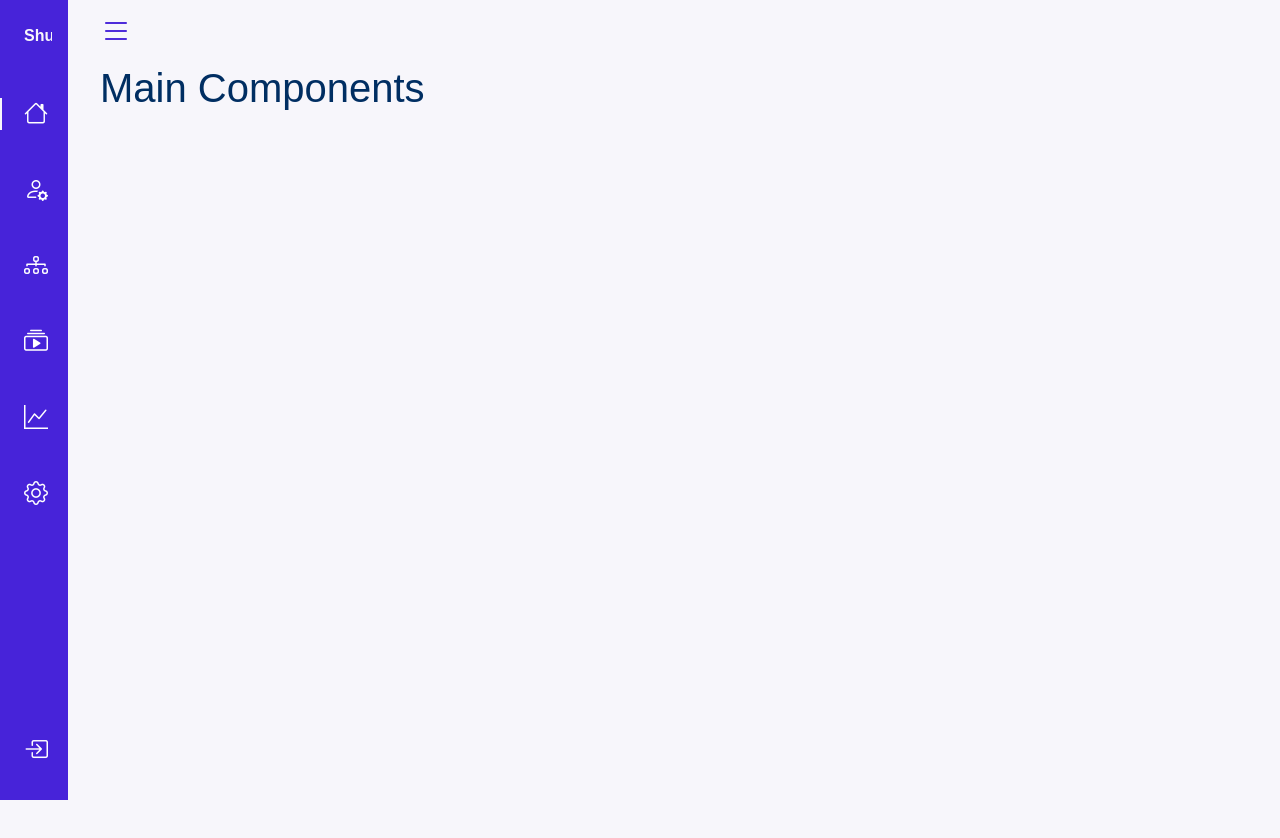
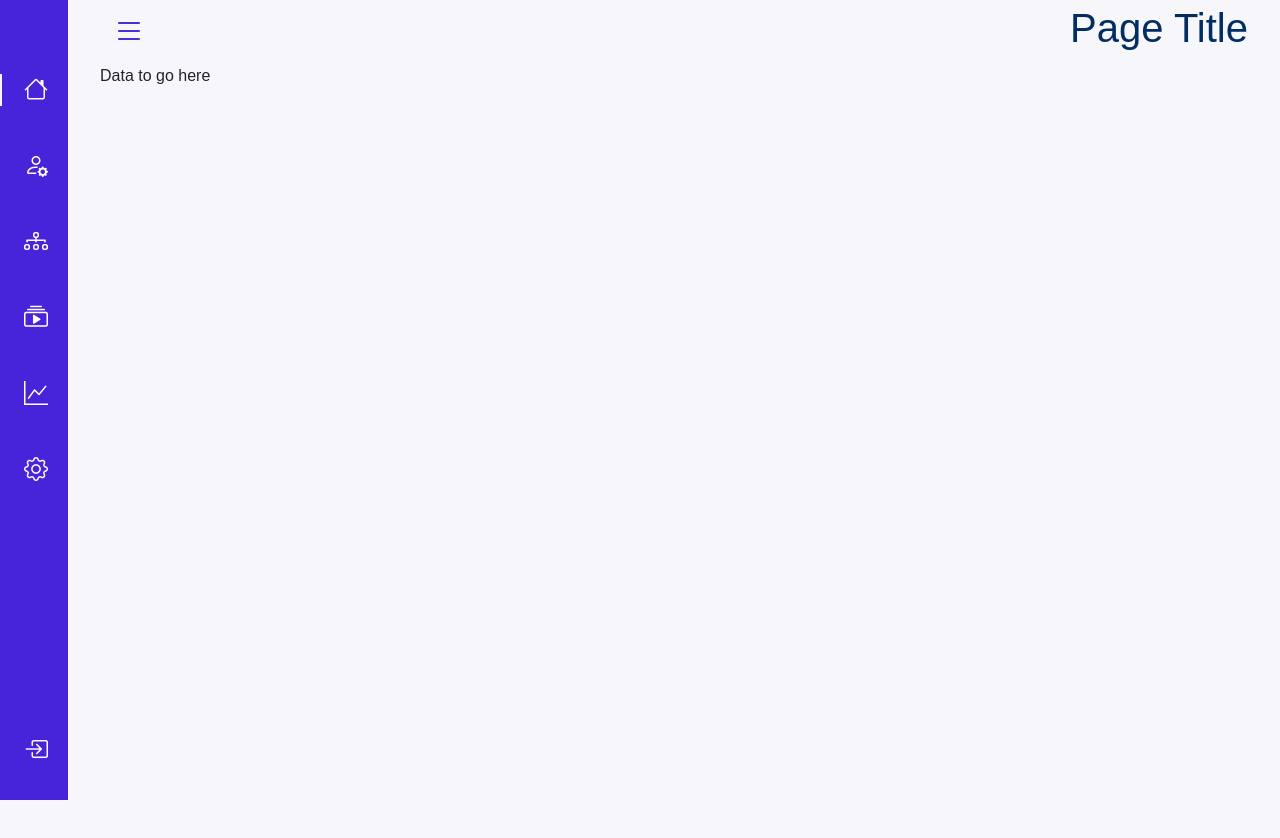
Before and after one commit to damianryann/shuttle-ui, a React (Create React App) app: page / in a window 1280 px wide. Shown: the top 838 px of the page. Built offline with nearby package versions, Linux system fonts and the light colour scheme; no server answers.

Commit message:
Adding server support

```diff
--- a/package.json
+++ b/package.json
@@ -15,6 +15,8 @@
     "bootstrap": "^5.2.0-beta1",
     "bootstrap-icons": "^1.10.2",
     "clsx": "^1.1.1",
+    "cors": "^2.8.5",
+    "express": "^4.18.2",
     "gh-pages": "^4.0.0",
     "react": "^18.1.0",
     "react-dom": "^18.1.0",
@@ -29,6 +31,7 @@
   },
   "scripts": {
     "start": "react-scripts start",
+    "start-server": "node server.js",
     "build": "react-scripts build",
     "test": "react-scripts test",
     "eject": "react-scripts eject",
@@ -53,5 +56,6 @@
       "last 1 safari version"
     ]
   },
-  "homepage": "."
+  "homepage": ".",
+  "main": "index.js"
 }
--- a/src/containers/App/App.tsx
+++ b/src/containers/App/App.tsx
@@ -1,12 +1,22 @@
-import React, { FunctionComponent, useState } from 'react';
+import React, { FunctionComponent, useEffect, useState } from 'react';
 import classNames from 'clsx';
 
 import { Navigation } from '../../elements';
 
 import './App.scss';
+import axios from 'axios';
 
-const App: FunctionComponent<AppProps> = data => {
+const App: FunctionComponent = () => {
   const [toggle, setToggle] = useState<boolean>(false);
+  const [appData, setData] = useState({});
+
+  useEffect(() => {
+    axios
+      .get('http://localhost:8080/static/api/config.json')
+      .then(response => {
+        setData(response.data);
+      });
+  }, []);
 
   return (
     <div
@@ -16,25 +26,17 @@ const App: FunctionComponent<AppProps> = data => {
       <Navigation
         toggle={toggle}
         setToggle={setToggle}
-        configuration={data}
+        data={appData}
       />
       <div
         className={classNames({
           'vh-h-100': true
         })}
       >
-        <h1>Main Components</h1>
+        <main>Data to go here</main>
       </div>
     </div>
   );
 };
 
-export interface AppConfig {
-  site: string;
-}
-
-export interface AppProps {
-  data: AppConfig;
-}
-
 export default App;
--- a/src/elements/Navigation/Navigation.scss
+++ b/src/elements/Navigation/Navigation.scss
@@ -0,0 +1,123 @@
+@import '../../styles/index.scss';
+
+.header {
+  width: 100%;
+  height: var(--header-height);
+  position: fixed;
+  top: 0;
+  left: 0;
+  display: flex;
+  align-items: center;
+  justify-content: space-between;
+  padding: 0 1rem;
+  background-color: var(--white-color);
+  z-index: var(--z-fixed);
+  transition: 0.5s;
+
+  .header-toggle {
+    color: var(--first-color);
+    font-size: 1.5rem;
+    cursor: pointer;
+
+    &:hover {
+      border: unset;
+    }
+
+    &:focus {
+      border: 2px solid var(--first-color);
+    }
+  }
+}
+
+.left-nav {
+  position: fixed;
+  top: 0;
+  left: -30%;
+  width: var(--nav-width);
+  height: 100vh;
+  background-color: var(--first-color);
+  padding: 0.5rem 1rem 0 0;
+  transition: 0.5s;
+  z-index: var(--z-fixed);
+
+  .nav {
+    height: 100%;
+    display: flex;
+    flex-direction: column;
+    justify-content: space-between;
+    overflow: hidden;
+  }
+
+  .nav-logo,
+  .nav-link {
+    display: grid;
+    grid-template-columns: max-content max-content;
+    align-items: center;
+    column-gap: 1rem;
+    padding: 0.5rem 0 0.5rem 1.5rem;
+  }
+
+  .nav-logo {
+    margin-bottom: 2rem;
+  }
+
+  .nav-logo-icon {
+    font-size: 1.25rem;
+    color: var(--white-color);
+  }
+
+  .nav-logo-name {
+    color: var(--white-color);
+    font-weight: 700;
+  }
+
+  .nav-link {
+    position: relative;
+    color: var(--first-color-light);
+    margin-bottom: 1.5rem;
+    transition: 0.3s;
+
+    &:hover {
+      color: var(--white-color);
+    }
+  }
+
+  .nav-icon {
+    font-size: 1.25rem;
+  }
+}
+
+.show {
+  left: 0;
+}
+
+.active {
+  color: var(--white-color);
+}
+
+.active {
+  &::before {
+    content: '';
+    position: absolute;
+    left: 0;
+    width: 2px;
+    height: 32px;
+    background-color: var(--white-color);
+  }
+}
+
+@media screen and (min-width: 768px) {
+  .header {
+    height: calc(var(--header-height) + 1rem);
+    padding: 0 2rem 0 calc(var(--nav-width) + 2rem);
+  }
+
+  .left-nav {
+    left: 0;
+    padding: 1rem 1rem 0 0;
+  }
+
+  .show {
+    width: calc(var(--nav-width) + 156px);
+  }
+}
--- a/src/elements/Navigation/Navigation.tsx
+++ b/src/elements/Navigation/Navigation.tsx
@@ -1,27 +1,29 @@
 import React, { FunctionComponent, Fragment } from 'react';
 
 import classNames from 'clsx';
-import { AppProps } from '../../containers/App/App';
+
+import './Navigation.scss';
 
 const Navigation: FunctionComponent<NavigationProps> = ({
   toggle,
   setToggle,
-  configuration
+  data
 }) => {
-  const { data } = configuration;
-  const { site } = data;
+  const { siteName } = data;
 
   return (
     <Fragment>
       <header
         className={classNames({
           header: true,
-          'body-pd': toggle
+          'body-pd': toggle,
+          'py-2': true
         })}
         id="shuttle-header"
       >
-        <div
-          className="header-toggle"
+        <button
+          type="button"
+          className="btn header-toggle"
           onClick={() => setToggle(!toggle)}
         >
           <i
@@ -29,7 +31,8 @@ const Navigation: FunctionComponent<NavigationProps> = ({
               !toggle ? 'bi-list' : 'bi-x'
             } text-dark fs-2`}
           />
-        </div>
+        </button>
+        <h1>Page Title</h1>
       </header>
       <div
         className={classNames({
@@ -41,7 +44,7 @@ const Navigation: FunctionComponent<NavigationProps> = ({
         <nav className="nav">
           <div>
             <a href="/#" className="nav-logo">
-              <span className="nav-logo-name">{site}</span>
+              <span className="nav-logo-name">{siteName}</span>
             </a>
             <div className="nav-list">
               <a href="/#" className="nav-link active">
@@ -83,7 +86,7 @@ const Navigation: FunctionComponent<NavigationProps> = ({
 export interface NavigationProps {
   toggle: boolean;
   setToggle: Function;
-  configuration: AppProps;
+  data: any;
 }
 
 export default Navigation;
--- a/src/index.tsx
+++ b/src/index.tsx
@@ -7,20 +7,13 @@ import reportWebVitals from './reportWebVitals';
 import 'bootstrap-icons/font/bootstrap-icons.css';
 import './styles/index.scss';
 
-/**
- * This should come from an API - DR
- */
-export const configData = {
-  site: 'Shuttle UI'
-};
-
 const root = ReactDOM.createRoot(
   document.getElementById('root') as HTMLElement
 );
 
 root.render(
   <StrictMode>
-    <App data={configData} />
+    <App />
   </StrictMode>
 );
 
--- a/src/styles/index.scss
+++ b/src/styles/index.scss
@@ -9,7 +9,7 @@
 @import '~bootstrap/scss/functions';
 @import '~bootstrap/scss/variables';
 @import '~bootstrap/scss/mixins';
-@import "~bootstrap/scss/maps";
+@import '~bootstrap/scss/maps';
 @import '~bootstrap/scss/utilities';
 @import '~bootstrap/scss/helpers';
 @import '~bootstrap/scss/utilities/api';
@@ -127,102 +127,6 @@ h3 span {
   top: -200px;
 }
 
-.header {
-  width: 100%;
-  height: var(--header-height);
-  position: fixed;
-  top: 0;
-  left: 0;
-  display: flex;
-  align-items: center;
-  justify-content: space-between;
-  padding: 0 1rem;
-  background-color: var(--white-color);
-  z-index: var(--z-fixed);
-  transition: 0.5s;
-
-  .header-toggle {
-    color: var(--first-color);
-    font-size: 1.5rem;
-    cursor: pointer;
-  }
-}
-
-.left-nav {
-  position: fixed;
-  top: 0;
-  left: -30%;
-  width: var(--nav-width);
-  height: 100vh;
-  background-color: var(--first-color);
-  padding: 0.5rem 1rem 0 0;
-  transition: 0.5s;
-  z-index: var(--z-fixed);
-
-  .nav {
-    height: 100%;
-    display: flex;
-    flex-direction: column;
-    justify-content: space-between;
-    overflow: hidden;
-  }
-
-  .nav-logo,
-  .nav-link {
-    display: grid;
-    grid-template-columns: max-content max-content;
-    align-items: center;
-    column-gap: 1rem;
-    padding: 0.5rem 0 0.5rem 1.5rem;
-  }
-
-  .nav-logo {
-    margin-bottom: 2rem;
-  }
-
-  .nav-logo-icon {
-    font-size: 1.25rem;
-    color: var(--white-color);
-  }
-
-  .nav-logo-name {
-    color: var(--white-color);
-    font-weight: 700;
-  }
-
-  .nav-link {
-    position: relative;
-    color: var(--first-color-light);
-    margin-bottom: 1.5rem;
-    transition: 0.3s;
-
-    &:hover {
-      color: var(--white-color);
-    }
-  }
-
-  .nav-icon {
-    font-size: 1.25rem;
-  }
-}
-
-.show {
-  left: 0;
-}
-
-.active {
-  color: var(--white-color);
-}
-
-.active::before {
-  content: '';
-  position: absolute;
-  left: 0;
-  width: 2px;
-  height: 32px;
-  background-color: var(--white-color);
-}
-
 .body-pd {
   padding-left: calc(var(--nav-width) + 1rem);
 }
@@ -233,20 +137,6 @@ h3 span {
     padding-left: calc(var(--nav-width) + 2rem);
   }
 
-  .header {
-    height: calc(var(--header-height) + 1rem);
-    padding: 0 2rem 0 calc(var(--nav-width) + 2rem);
-  }
-
-  .left-nav {
-    left: 0;
-    padding: 1rem 1rem 0 0;
-  }
-
-  .show {
-    width: calc(var(--nav-width) + 156px);
-  }
-
   .body-pd {
     padding-left: calc(var(--nav-width) + 188px);
   }
```
Also changed, not shown: server.js (added, +12 -0 lines), 1 other file (tests, documents, lock files or other folders).
